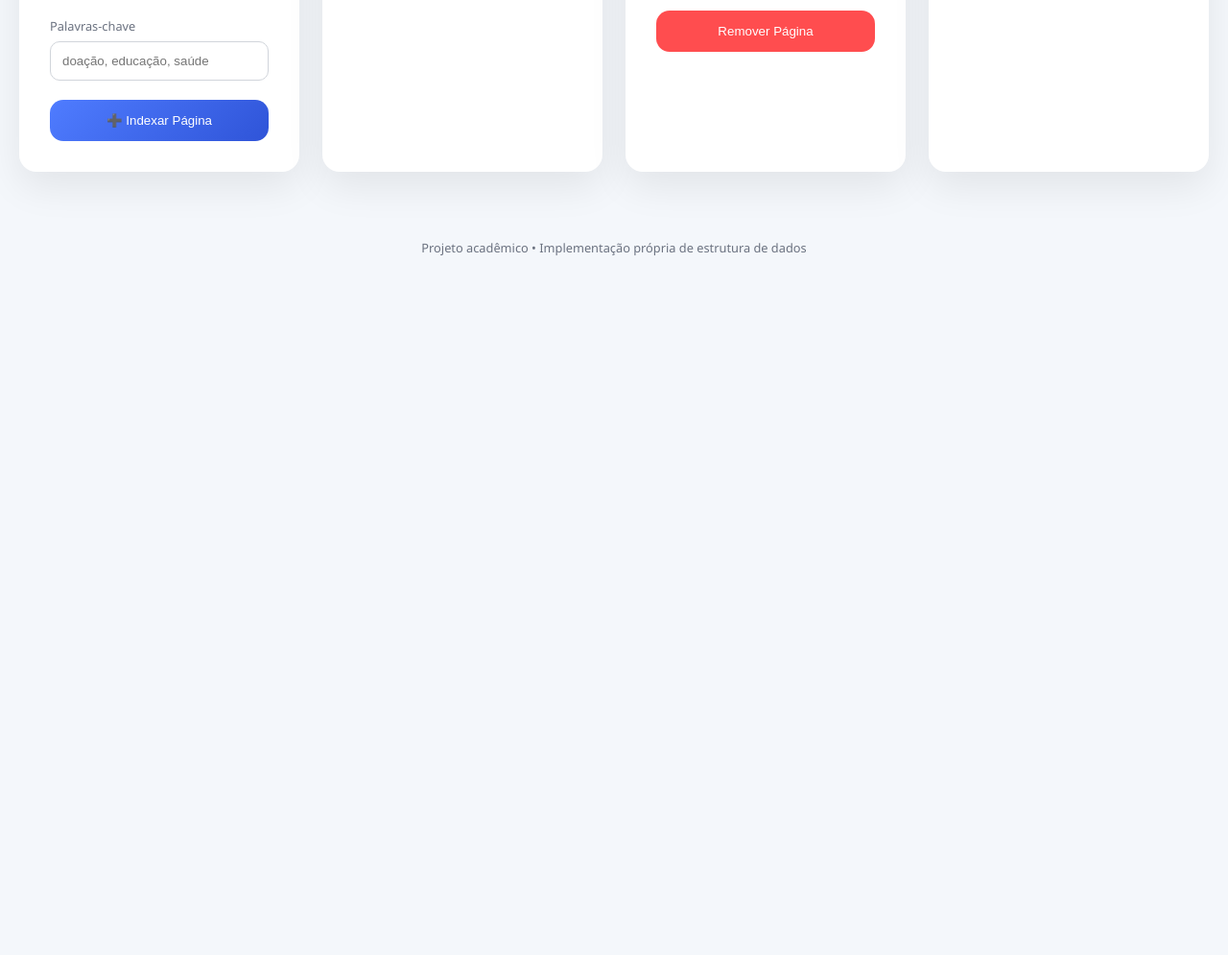
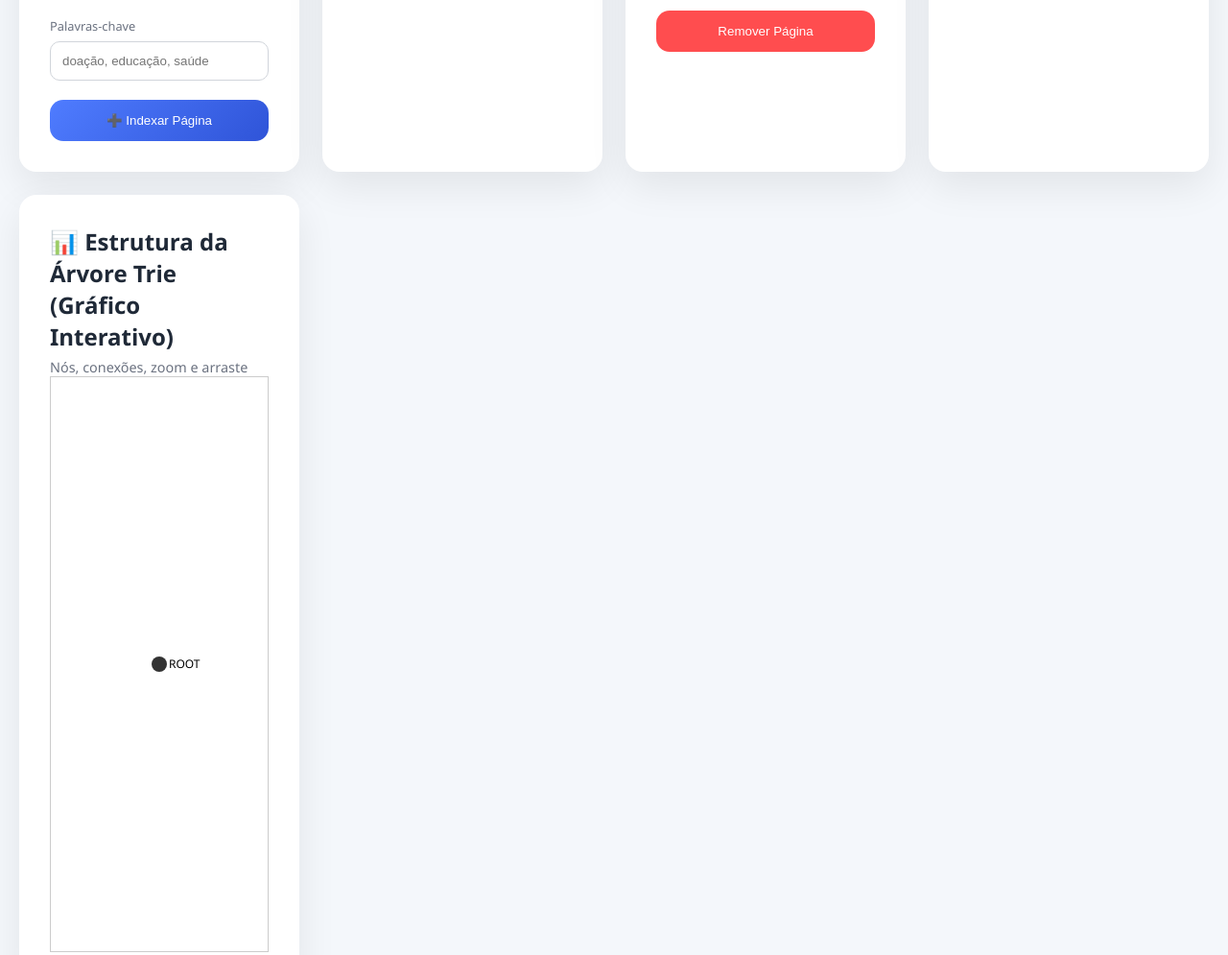
Before and after one commit to Ryonxl/Algoritmos-e-estruturas-de-dados, a plain HTML site: page Buscador-web/index.html in a window 1280 px wide. Shown: the part 628-1623 px from the top of the page at 96% size. Before the commit the page ends 925 px from the top, so only its background shows below. Drawn offline with nearby package versions, Linux system fonts and the light colour scheme.

Commit message:
feat : atualizando projeto

```diff
--- a/Buscador-web/index.html
+++ b/Buscador-web/index.html
@@ -5,13 +5,16 @@
   <meta charset="UTF-8">
   <title>Buscador Web com Trie</title>
   <link rel="stylesheet" href="style.css">
+
+  <!-- D3.js (visualização gráfica interativa) -->
+  <script src="https://d3js.org/d3.v7.min.js"></script>
 </head>
 
 <body>
 
   <header class="hero">
     <div class="hero-content">
-      <h1>🔎 Buscador Web</h1>
+      <h1>🔎 Busca Busca</h1>
       <p>Infraestrutura própria de indexação baseada em Árvores Trie</p>
       <span class="badge">Algoritmos e Estruturas de Dados • IFPE</span>
     </div>
@@ -74,11 +77,18 @@
       <button class="danger" onclick="engine.removePage()">Remover Página</button>
     </section>
 
-    <!-- VISUALIZAÇÃO DA ÁRVORE -->
+    <!-- VISUALIZAÇÃO TEXTUAL -->
     <section class="card tree">
-      <h2>🌳 Estrutura da Árvore Trie</h2>
+      <h2>🌳 Estrutura da Árvore Trie (Texto)</h2>
       <p class="subtitle">Visualização textual da infraestrutura</p>
       <pre id="treeView"></pre>
+    </section>
+
+    <!-- VISUALIZAÇÃO GRÁFICA -->
+    <section class="card tree">
+      <h2>📊 Estrutura da Árvore Trie (Gráfico Interativo)</h2>
+      <p class="subtitle">Nós, conexões, zoom e arraste</p>
+      <div id="trieGraph" style="width:100%; height:600px; border:1px solid #ccc;"></div>
     </section>
 
   </main>
--- a/Buscador-web/script.js
+++ b/Buscador-web/script.js
@@ -44,9 +44,9 @@ function normalizePage(page) {
 */
 class TrieNode {
   constructor() {
-    this.children = {}; // ponteiros para outros nós
-    this.isEnd = false; // final de palavra
-    this.pages = [];    // páginas associadas
+    this.children = {};
+    this.isEnd = false;
+    this.pages = [];
   }
 }
 
@@ -66,14 +66,11 @@ class TrieNode {
 */
 class Trie {
   constructor() {
-    this.root = new TrieNode(); // nó raiz vazio
+    this.root = new TrieNode();
   }
 
   /* ================= INSERÇÃO ================= */
 
-  /*
-    Insere palavra-chave associada a uma página.
-  */
   insert(word, page) {
     let node = this.root;
 
@@ -91,11 +88,8 @@ class Trie {
     }
   }
 
-  /* ================= BUSCA SIMPLES ================= */
+  /* ================= BUSCA ================= */
 
-  /*
-    Busca páginas associadas a uma palavra.
-  */
   searchWord(word) {
     let node = this.root;
 
@@ -107,11 +101,6 @@ class Trie {
     return node.isEnd ? node.pages : [];
   }
 
-  /* ================= BUSCA MÚLTIPLA ================= */
-
-  /*
-    Busca múltiplas palavras e calcula relevância.
-  */
   searchMultiple(words) {
     const relevanceMap = {};
 
@@ -128,12 +117,8 @@ class Trie {
 
   /* ================= REMOÇÃO ================= */
 
-  /*
-    Remove associação palavra ↔ página.
-    Utiliza recursão para limpeza de nós.
-  */
   remove(word, page) {
-    const removeRecursive = (node, word, depth) => {
+    const removeRecursive = (node, depth) => {
       if (!node) return false;
 
       if (depth === word.length) {
@@ -144,21 +129,18 @@ class Trie {
 
       const char = word[depth];
 
-      if (removeRecursive(node.children[char], word, depth + 1)) {
+      if (removeRecursive(node.children[char], depth + 1)) {
         delete node.children[char];
       }
 
       return Object.keys(node.children).length === 0 && !node.isEnd;
     };
 
-    removeRecursive(this.root, word, 0);
+    removeRecursive(this.root, 0);
   }
 
-  /* ================= VISUALIZAÇÃO ================= */
+  /* ================= VISUALIZAÇÃO TEXTUAL ================= */
 
-  /*
-    Gera representação textual da Trie.
-  */
   print(node = this.root, prefix = "", output = []) {
     if (node.isEnd) {
       output.push(prefix + " → " + node.pages.join(", "));
@@ -170,20 +152,46 @@ class Trie {
 
     return output;
   }
+
+  /* ================= VISUALIZAÇÃO GRÁFICA ================= */
+
+  /*
+    Converte a Trie em dados de grafo (nós + arestas)
+    para uso com D3.js
+  */
+  toGraphData() {
+    const nodes = [];
+    const links = [];
+    let id = 0;
+
+    const traverse = (node, parentId = null, label = "ROOT") => {
+      const currentId = id++;
+
+      nodes.push({
+        id: currentId,
+        label,
+        isEnd: node.isEnd,
+        pages: node.pages
+      });
+
+      if (parentId !== null) {
+        links.push({ source: parentId, target: currentId });
+      }
+
+      for (let c in node.children) {
+        traverse(node.children[c], currentId, c);
+      }
+    };
+
+    traverse(this.root);
+    return { nodes, links };
+  }
 }
 
 /* =========================================================
    CLASSE SearchEngine (CAMADA DE CONTROLE)
    ========================================================= */
 
-/*
-  Classe que representa a APLICAÇÃO.
-
-  Ela:
-  - Controla a interface
-  - Usa a Trie
-  - Gerencia persistência
-*/
 class SearchEngine {
   constructor() {
     this.trie = new Trie();
@@ -208,18 +216,13 @@ class SearchEngine {
     this.pagesData[page] = description;
 
     [...new Set(
-      keywords
-        .split(",")
-        .flatMap(k => k.split(" "))
+      keywords.split(",").flatMap(k => k.split(" "))
         .map(normalizeWord)
         .filter(Boolean)
-    )]
-      .forEach(word => this.trie.insert(word, page));
+    )].forEach(word => this.trie.insert(word, page));
 
     this.save();
     this.renderTree();
-
-    alert("Página cadastrada com sucesso!");
 
     pageAddInput.value = "";
     descriptionAddInput.value = "";
@@ -232,14 +235,9 @@ class SearchEngine {
     const page = normalizePage(pageRemoveInput.value);
     const keywords = keywordsRemoveInput.value.trim();
 
-    if (!page || !keywords) {
-      alert("Informe os dados.");
-      return;
-    }
+    if (!page || !keywords) return;
 
-    keywords
-      .split(",")
-      .flatMap(k => k.split(" "))
+    keywords.split(",").flatMap(k => k.split(" "))
       .map(normalizeWord)
       .filter(Boolean)
       .forEach(word => this.trie.remove(word, page));
@@ -248,11 +246,6 @@ class SearchEngine {
 
     this.save();
     this.renderTree();
-
-    alert("Página removida com sucesso!");
-
-    pageRemoveInput.value = "";
-    keywordsRemoveInput.value = "";
   }
 
   /* ================= BUSCA ================= */
@@ -292,15 +285,15 @@ class SearchEngine {
   }
 
   load() {
-    const data = JSON.parse(localStorage.getItem("trieData") || "null");
+    const data = JSON.parse(localStorage.getItem("trieData"));
     if (!data) return;
 
-    const rebuild = nodeData => {
+    const rebuild = dataNode => {
       const node = new TrieNode();
-      node.isEnd = nodeData.isEnd;
-      node.pages = nodeData.pages;
-      for (let c in nodeData.children) {
-        node.children[c] = rebuild(nodeData.children[c]);
+      node.isEnd = dataNode.isEnd;
+      node.pages = dataNode.pages;
+      for (let c in dataNode.children) {
+        node.children[c] = rebuild(dataNode.children[c]);
       }
       return node;
     };
@@ -309,14 +302,83 @@ class SearchEngine {
     this.pagesData = data.pagesData;
   }
 
+  /* ================= RENDERIZAÇÃO ================= */
+
   renderTree() {
+    /* Texto */
     treeView.textContent = this.trie.print().join("\n") || "Árvore vazia";
+
+    /* Gráfico */
+    this.renderGraph();
+  }
+
+  renderGraph() {
+    const { nodes, links } = this.trie.toGraphData();
+    const container = document.getElementById("trieGraph");
+
+    d3.select(container).selectAll("*").remove();
+
+    const width = container.clientWidth;
+    const height = container.clientHeight;
+
+    const svg = d3.select(container)
+      .append("svg")
+      .attr("width", width)
+      .attr("height", height)
+      .call(d3.zoom().on("zoom", e => g.attr("transform", e.transform)));
+
+    const g = svg.append("g");
+
+    const sim = d3.forceSimulation(nodes)
+      .force("link", d3.forceLink(links).id(d => d.id).distance(60))
+      .force("charge", d3.forceManyBody().strength(-300))
+      .force("center", d3.forceCenter(width / 2, height / 2));
+
+    const link = g.selectAll("line")
+      .data(links)
+      .enter()
+      .append("line")
+      .attr("stroke", "#aaa");
+
+    const node = g.selectAll("g")
+      .data(nodes)
+      .enter()
+      .append("g")
+      .call(d3.drag()
+        .on("start", e => sim.alphaTarget(0.3).restart())
+        .on("drag", (e, d) => { d.fx = e.x; d.fy = e.y; })
+        .on("end", e => sim.alphaTarget(0))
+      );
+
+    node.append("circle")
+      .attr("r", 8)
+      .attr("fill", d => d.label === "ROOT" ? "#333" : d.isEnd ? "#4CAF50" : "#2196F3");
+
+    node.append("text")
+      .text(d => d.label)
+      .attr("x", 10)
+      .attr("y", 4)
+      .style("font-size", "12px");
+
+    node.append("title")
+      .text(d => d.pages.length ? d.pages.join(", ") : "Sem páginas");
+
+    sim.on("tick", () => {
+      link
+        .attr("x1", d => d.source.x)
+        .attr("y1", d => d.source.y)
+        .attr("x2", d => d.target.x)
+        .attr("y2", d => d.target.y);
+
+      node.attr("transform", d => `translate(${d.x}, ${d.y})`);
+    });
   }
 }
 
 /* =========================================================
    INTERFACE
    ========================================================= */
+
 const pageAddInput = document.getElementById("pageAddInput");
 const descriptionAddInput = document.getElementById("descriptionAddInput");
 const keywordsAddInput = document.getElementById("keywordsAddInput");
@@ -331,4 +393,5 @@ const treeView = document.getElementById("treeView");
 /* =========================================================
    INICIALIZAÇÃO
    ========================================================= */
+
 window.engine = new SearchEngine();
```
